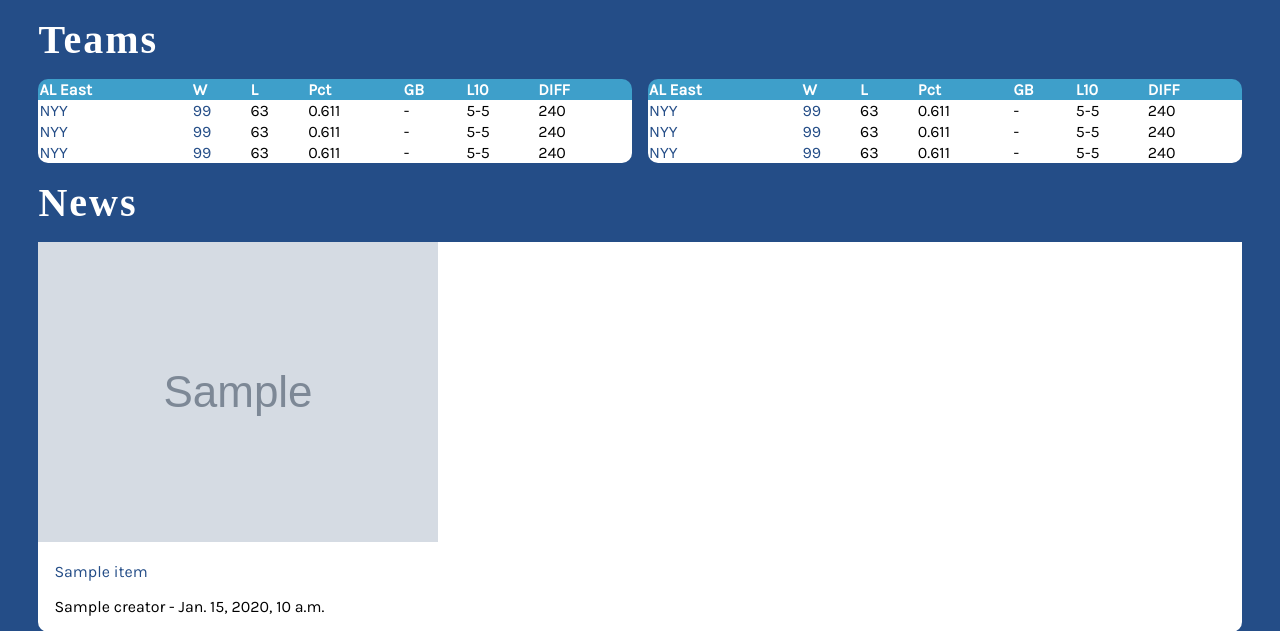
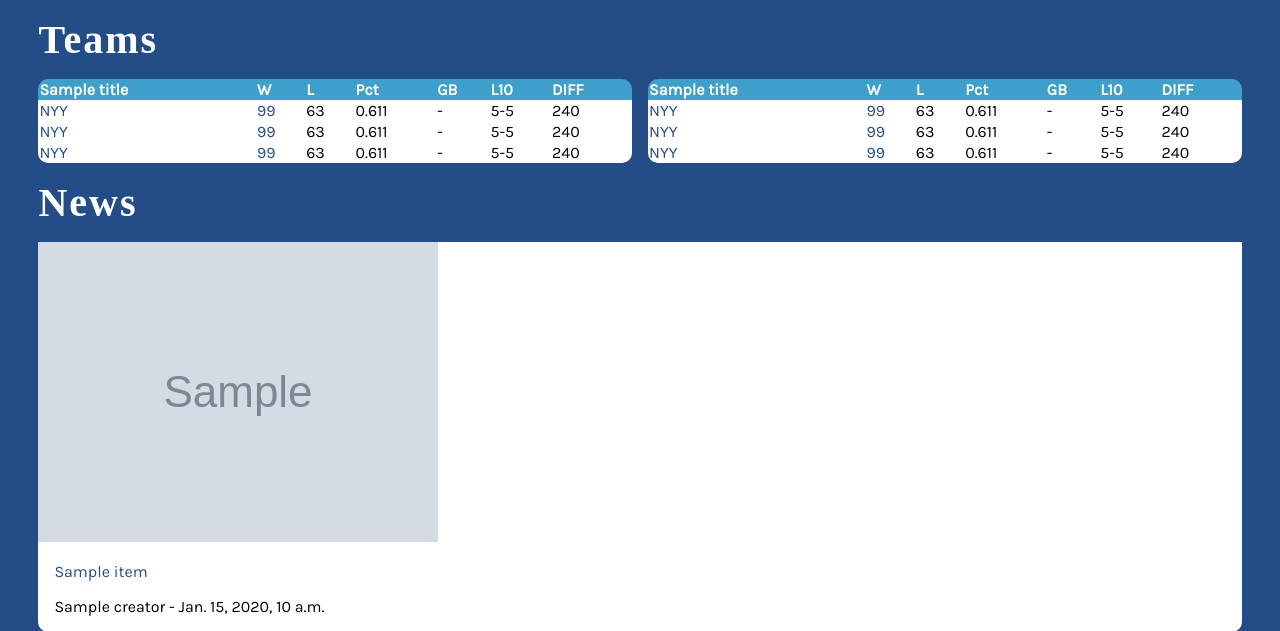
Before and after one commit to cd155/Assignment, a Django app: template blueJays/stats/templates/index.html in a window 1280 px wide. Shown: the part 76-707 px from the top of the page. Run offline with Django 4.2, Linux system fonts and the light colour scheme; the template is opened without the code that fills it: most values are stand-ins (such as "Sample title", 1, 10 or a date in 2020); grey boxes marked "Sample" are stand-in pictures; some web fonts are replaced.

Commit message:
pass data to include html

```diff
--- a/blueJays/stats/templates/index.html
+++ b/blueJays/stats/templates/index.html
@@ -4,10 +4,10 @@
 {% block content %}
 
 <h2>Teams</h2>
-{% for i in board_n %}
+{% for l, r in divisions_data %}
 <section>
-  {% include 'partials/_standing.html' with title="AL East"%}
-  {% include 'partials/_standing.html' with title="AL East"%}
+  {% include 'partials/_standing.html' with division_data=l%}
+  {% include 'partials/_standing.html' with division_data=r%}
 </section>
 {% endfor %}
 
```
